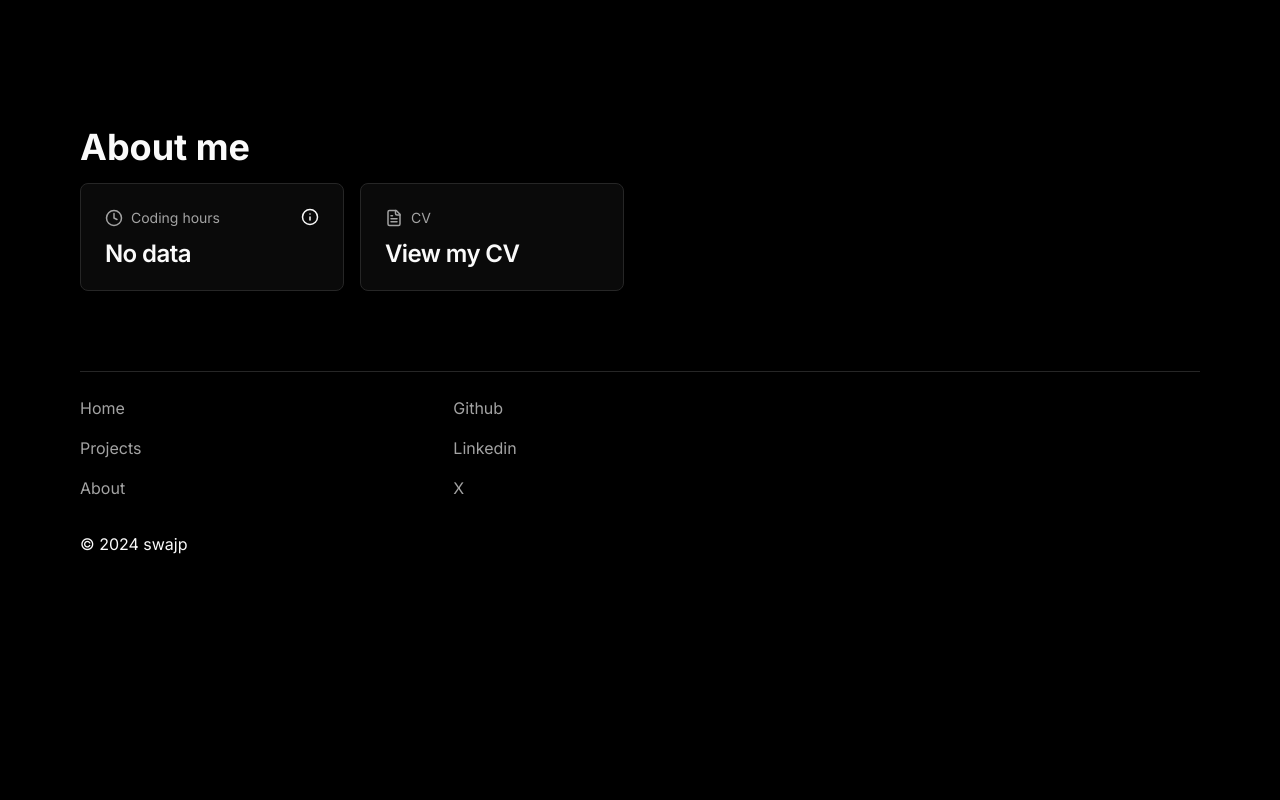
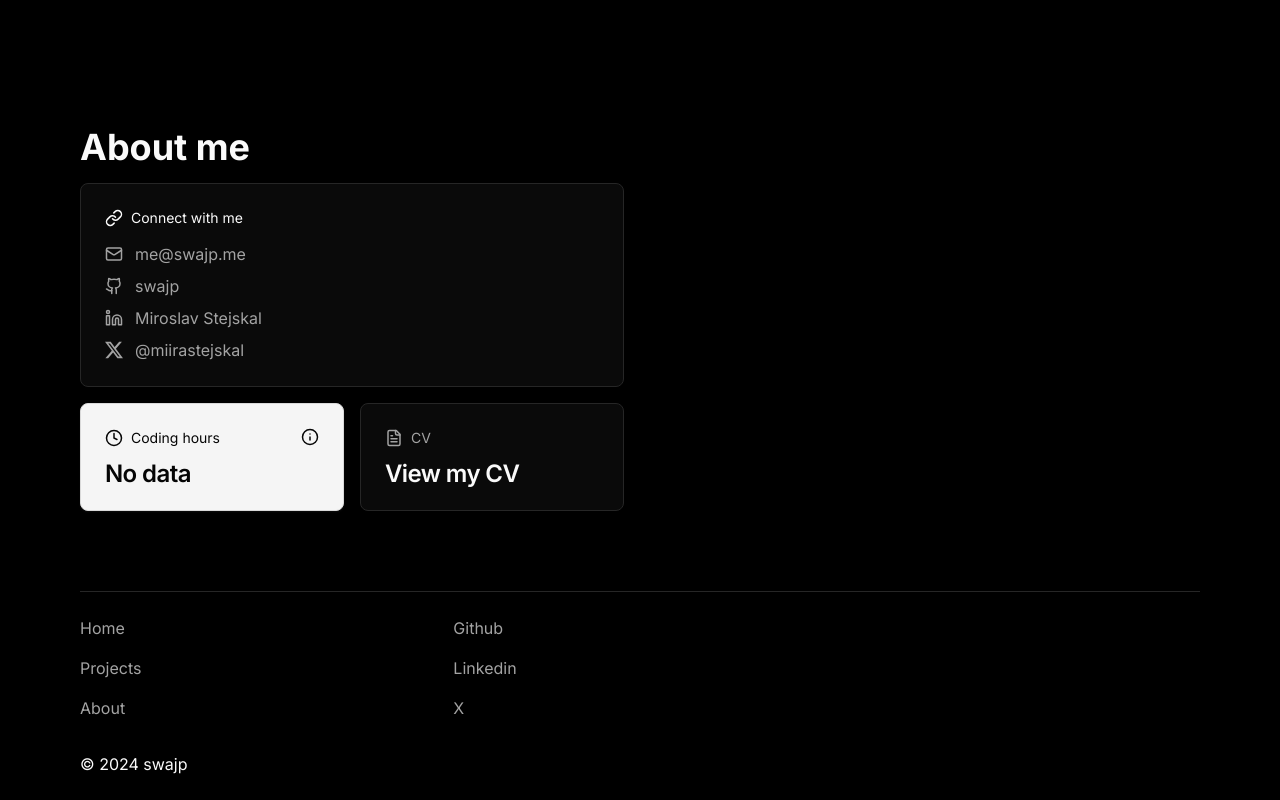
Before and after one commit to swajp/swajp.me, a Next.js app: page / in a window 1280 px wide. Shown: the part 1269-2069 px from the top of the page. Before the commit the page ends 1849 px from the top, so only its background shows below. Built offline with nearby package versions, Linux system fonts and the light colour scheme; no server answers.

Commit message:
about me update

```diff
--- a/components/about-me.tsx
+++ b/components/about-me.tsx
@@ -1,15 +1,19 @@
 import MaxWidthWrapper from "./max-width-wrapper";
 import CodingHours from "./coding-hours";
 import CV from "./cv";
+import Connect from "./connect";
 
 export default function AboutMe() {
   return (
     <MaxWidthWrapper className="py-10 md:py-20">
       <h2 className="text-4xl font-bold mb-4">About me</h2>
-      <div className="grid grid-cols-1 sm:grid-cols-2 gap-8">
-        <div className="grid grid-cols-2 gap-4">
-          <CodingHours />
-          <CV />
+      <div className="grid sm:grid-cols-2 gap-8">
+        <div className="grid gap-4">
+          <Connect />
+          <div className="grid grid-cols-2 gap-4">
+            <CodingHours />
+            <CV />
+          </div>
         </div>
       </div>
     </MaxWidthWrapper>
--- a/components/coding-hours.tsx
+++ b/components/coding-hours.tsx
@@ -20,10 +20,10 @@ const CodingHours = () => {
   const { data: wakatimeData } = useSWR<Wakatime>("/api/wakatime", fetcher);
 
   return (
-    <Card className="h-full group">
+    <Card className="h-full group invert">
       <CardHeader>
         <div className="flex justify-between">
-          <div className="flex items-center gap-2 mb-2 text-sm text-muted-foreground">
+          <div className="flex items-center gap-2 mb-2 text-sm">
             <ClockIcon size={18} />
             <p>Coding hours</p>
           </div>
--- /dev/null
+++ b/components/connect.tsx
@@ -0,0 +1,57 @@
+import {
+  FileText,
+  Github,
+  LinkIcon,
+  Linkedin,
+  Mail,
+  MailIcon,
+} from "lucide-react";
+import { Card, CardHeader, CardTitle } from "./ui/card";
+import Link from "next/link";
+
+export default function Connect() {
+  return (
+    <Card className="h-full">
+      <CardHeader>
+        <div className="flex justify-between">
+          <div className="flex items-center gap-2 mb-2 text-sm">
+            <LinkIcon size={18} />
+            <p>Connect with me</p>
+          </div>
+        </div>
+        <div className="flex flex-col gap-2 *:text-muted-foreground *:flex *:items-center">
+          <Link
+            href="mailto:me@swajp.me"
+            target="_blank"
+            rel="noopener noreferrer"
+          >
+            <MailIcon size={18} className="mr-3" />
+            me@swajp.me
+          </Link>
+          <Link href="https://github.com/swajp">
+            <Github size={18} className="mr-3" />
+            swajp
+          </Link>
+          <Link href="https://www.linkedin.com/in/miroslav-stejskal/">
+            <Linkedin size={18} className="mr-3" />
+            Miroslav Stejskal
+          </Link>
+          <Link href="https://twitter.com/miirastejskal/">
+            <svg
+              xmlns="http://www.w3.org/2000/svg"
+              width="24"
+              height="24"
+              fill="currentColor"
+              viewBox="0 0 24 24"
+              className="size-[18px] mr-3"
+            >
+              <title>X</title>
+              <path d="M18.901 1.153h3.68l-8.04 9.19L24 22.846h-7.406l-5.8-7.584-6.638 7.584H.474l8.6-9.83L0 1.154h7.594l5.243 6.932ZM17.61 20.644h2.039L6.486 3.24H4.298Z"></path>
+            </svg>
+            @miirastejskal
+          </Link>
+        </div>
+      </CardHeader>
+    </Card>
+  );
+}
--- a/components/cv.tsx
+++ b/components/cv.tsx
@@ -1,5 +1,5 @@
 import { FileText } from "lucide-react";
-import { Card, CardDescription, CardHeader, CardTitle } from "./ui/card";
+import { Card, CardHeader, CardTitle } from "./ui/card";
 
 export default function CV() {
   return (
```
